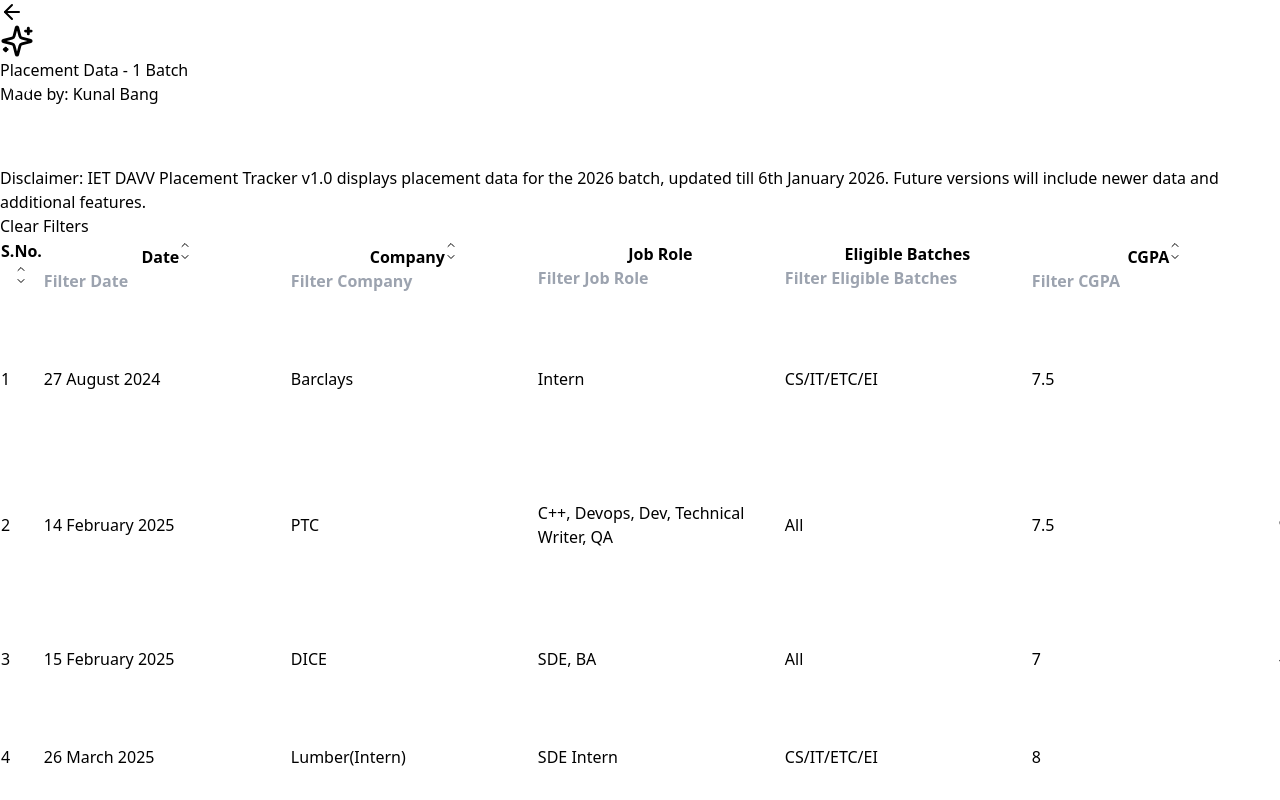
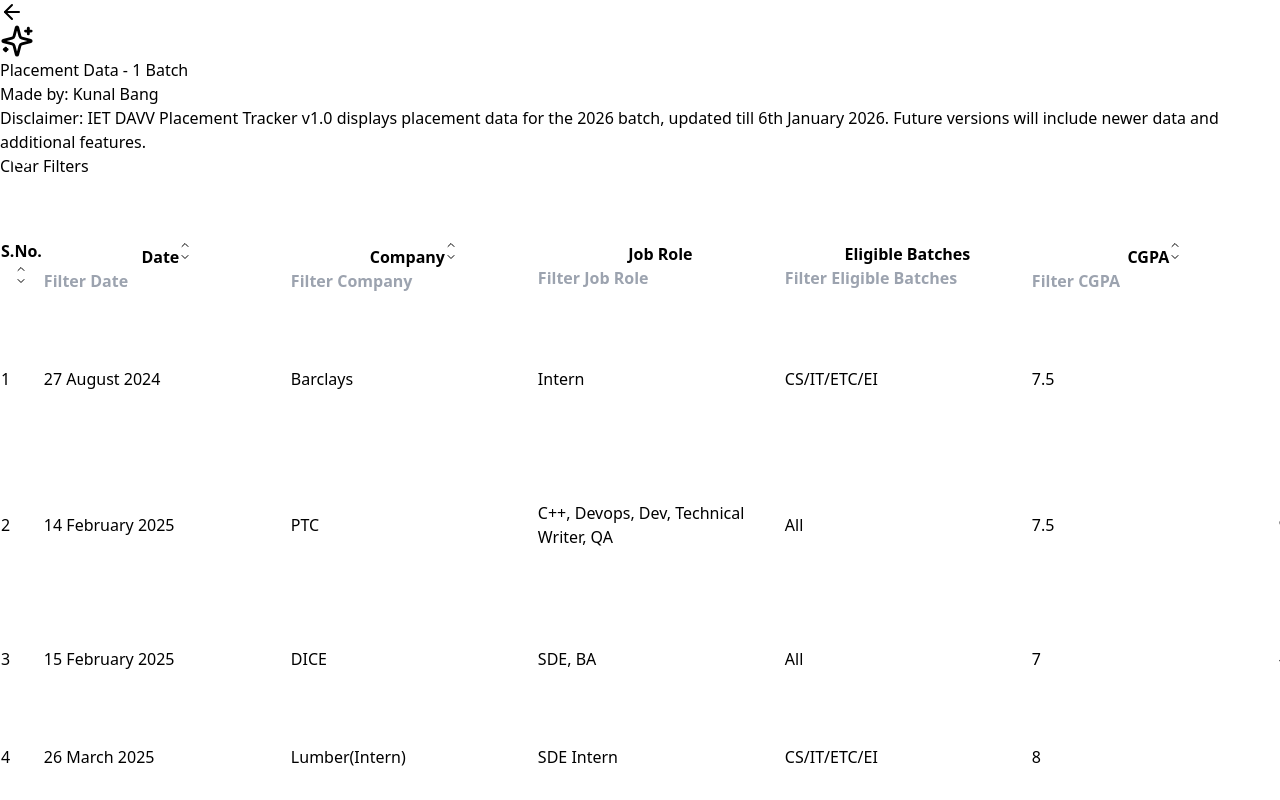
Before and after one commit to kunalbang9/IET-Placement-Tracker, a React (Vite) app: page /#/batch/1 in a window 1280 px wide. Shown: the top 800 px of the page. Built offline with nearby package versions, Linux system fonts and the light colour scheme.

Commit message:
Reposition scroll arrow div in BatchPage component
Moved scroll arrow div to a new position within the layout.

```diff
--- a/src/components/BatchPage.jsx
+++ b/src/components/BatchPage.jsx
@@ -105,10 +105,7 @@
         </div>
       </div>
 
-      <div className="flex flex-row items-center gap-2 scroll-arrow absolute top-[50%]  bg-black/30 right-[60px] border-2 border-white/30 rounded-full p-3 px-5">
-        <ChevronsLeftRightEllipsis />
-        <span className='hidden md:block text-sm'>scroll</span>
-      </div>
+
 
       <main className="flex-grow p-4 md:p-8">
 
@@ -125,6 +122,10 @@
         </div>
 
         <div className="overflow-x-auto relative">
+          <div className="flex flex-row items-center gap-2 scroll-arrow absolute top-[50%]  bg-black/30 right-[60px] border-2 border-white/30 rounded-full p-3 px-5">
+        <ChevronsLeftRightEllipsis />
+        <span className='hidden md:block text-sm'>scroll</span>
+      </div>
             <table className="min-w-full bg-white bg-opacity-10 rounded-lg">
               <thead className="bg-blue-900 sticky top-0 z-10">
                 <tr>
```
